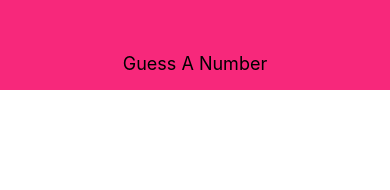
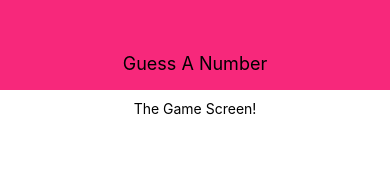
Before and after one commit to faisalhatila/react-native-num-guess-app, a React Native app: screen / in a window 390 px wide. Shown: the top 190 px of the page. Built offline with nearby package versions, Linux system fonts and the light colour scheme.

Commit message:
start game screen rendered

```diff
--- a/App.js
+++ b/App.js
@@ -2,11 +2,13 @@ import { StatusBar } from "expo-status-bar";
 import React from "react";
 import { StyleSheet, Text, View } from "react-native";
 import { Header } from "./components";
+import { StartGameScreen } from "./screens";
 
 export default function App() {
   return (
     <View style={styles.screen}>
       <Header title="Guess A Number" />
+      <StartGameScreen />
     </View>
   );
 }
```
